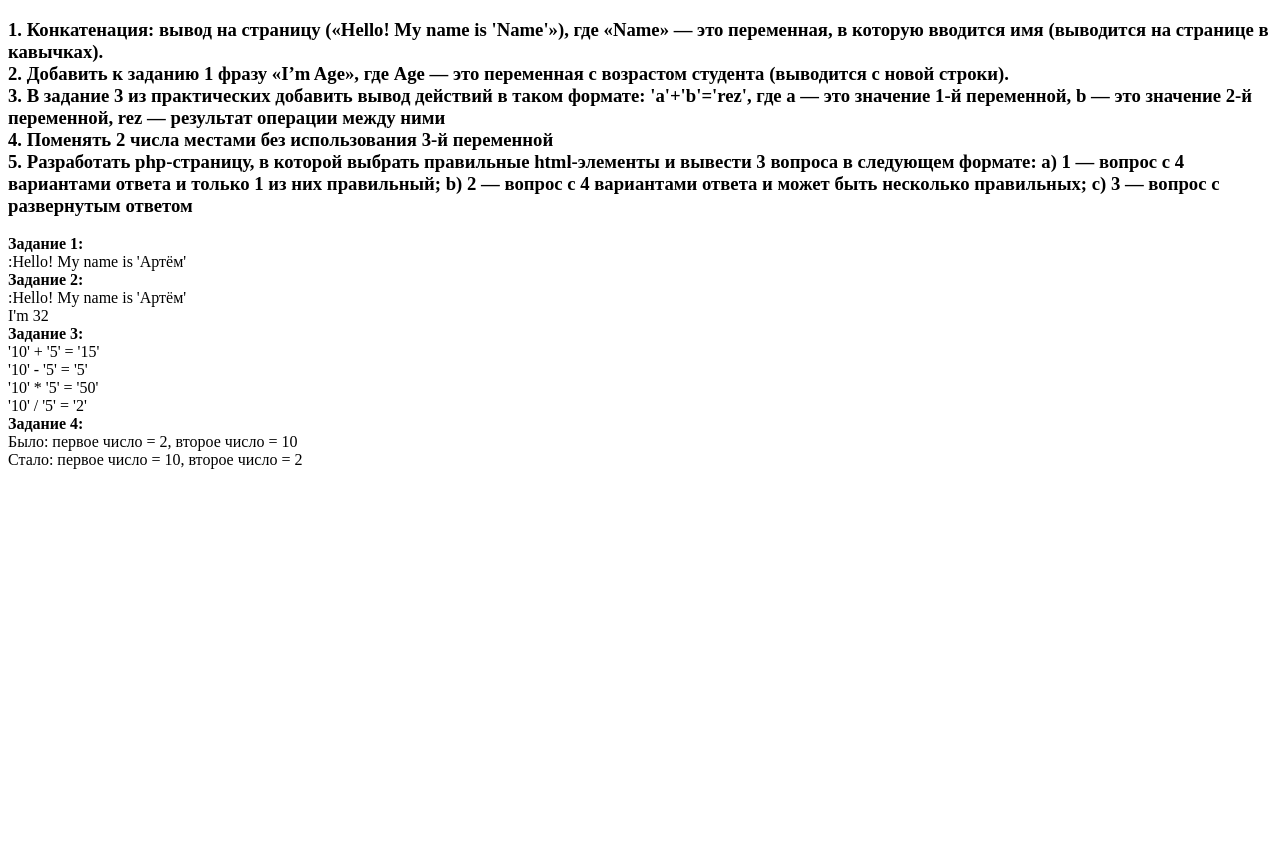
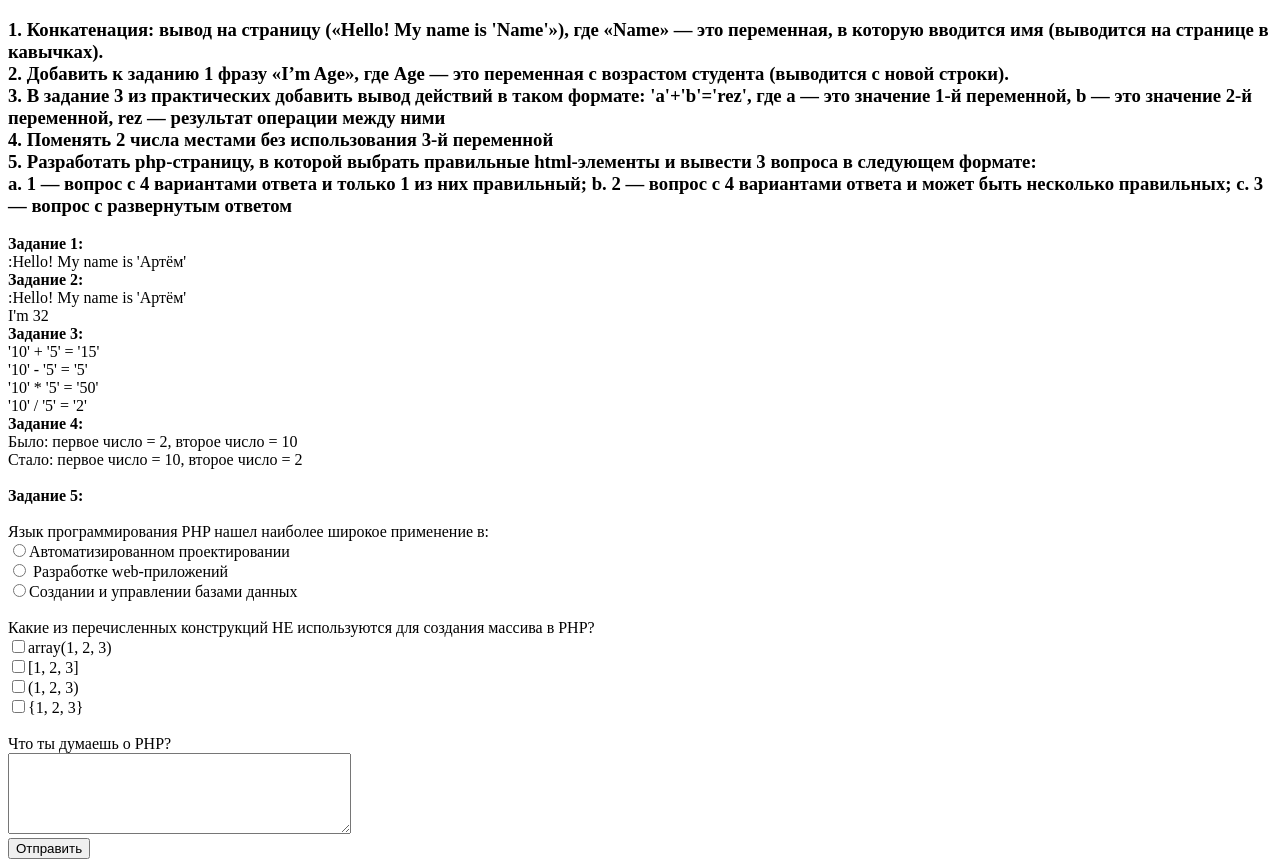
Before and after one commit to ArtemkaNav1/Web521, a PHP site: page / in a window 1280 px wide. Before the commit the page ends 469 px from the top, so only its background shows below. Run offline with PHP 8.4, Linux system fonts and the light colour scheme.

Commit message:
Lesson 5

```diff
--- a/index.php
+++ b/index.php
@@ -4,7 +4,7 @@
 <head>
     <meta charset="UTF-8">
     <meta name="viewport" content="width=device-width, initial-scale=1.0">
-    <title>Document</title>
+    <title>Модуль 1</title>
 </head>
 
 <body>
@@ -24,11 +24,12 @@
         4. Поменять 2 числа местами без использования 3-й переменной
         <br>
         5. Разработать php-страницу, в которой выбрать правильные html-элементы и вывести 3 вопроса в следующем формате:
-        a) 1 — вопрос с 4 вариантами ответа и только 1 из
+        <br>
+        a. 1 — вопрос с 4 вариантами ответа и только 1 из
         них правильный;
-        b) 2 — вопрос с 4 вариантами ответа и может быть
+        b. 2 — вопрос с 4 вариантами ответа и может быть
         несколько правильных;
-        c) 3 — вопрос с развернутым ответом
+        c. 3 — вопрос с развернутым ответом
     </h3>
 
     <?php
@@ -62,11 +63,28 @@
     $a = $a + $b;
     $b = $a - $b;
     $a = $a - $b;
-    echo "Стало: первое число = $a, второе число = $b<br/>";
+    echo "Стало: первое число = $a, второе число = $b<br/>" . "<br>";
 
 
+    echo "<tr><td><b>Задание 5:</b><br>";
 
 
+    echo '<form method="post">';
+    echo '<br/><label>Язык программирования PHP нашел наиболее широкое применение в:<br/>';
+    echo '<input type="radio" name="q1" value="design">Автоматизированном проектировании<br/>';
+    echo '<input type="radio" name="q1" value="web">  Разработке web-приложений<br/>';
+    echo '<input type="radio" name="q1" value="db">Создании и управлении базами данных<br/>';
+    echo '</label>';
+    echo '<br/><label>Какие из перечисленных конструкций НЕ используются для создания массива в PHP? <br/>';
+    echo '<input type="checkbox" name="q2" value="ar">array(1, 2, 3)<br/>';
+    echo '<input type="checkbox" name="q2" value="error_r">[1, 2, 3]<br/>';
+    echo '<input type="checkbox" name="q2" value="right_q">(1, 2, 3)<br/>';
+    echo '<input type="checkbox" name="q2" value="right_q">{1, 2, 3}<br/>';
+    echo '</label>';
+    echo '<br/><label>Что ты думаешь о PHP? </label><br/>';
+    echo '<textarea name="q3" cols="40" rows="5"></textarea><br/>';
+    echo '<input type="submit" value="Отправить">';
+    echo '</form>';
 
     ?>
 </body>
```
